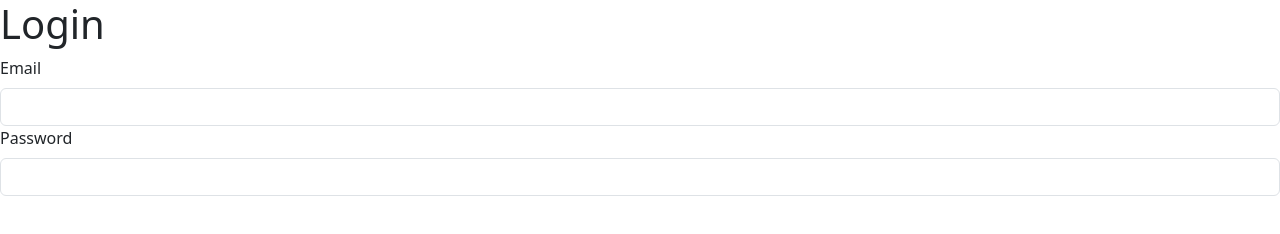
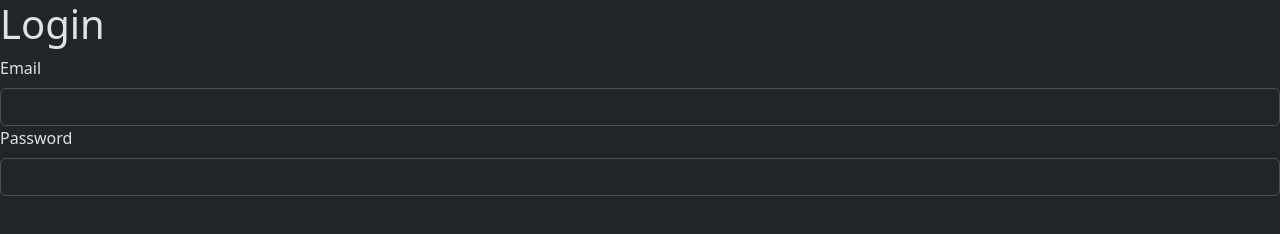
Before and after one commit to Haad1000/OrganizeMe, a plain HTML site: page login.html in a window 1280 px wide. Drawn offline with nearby package versions, Linux system fonts and the light colour scheme.

Commit message:
Add Theme

```diff
--- a/login.html
+++ b/login.html
@@ -7,13 +7,19 @@
     <script src="https://cdn.jsdelivr.net/npm/bootstrap@5.3.3/dist/js/bootstrap.bundle.min.js" integrity="sha384-YvpcrYf0tY3lHB60NNkmXc5s9fDVZLESaAA55NDzOxhy9GkcIdslK1eN7N6jIeHz" crossorigin="anonymous"></script>
     <title>NavigateMe</title>
 </head>
-<body>
+<body data-bs-theme="dark">
+    <div>
+        <div>
             <h1>Login</h1>
+        </div>
+        <div>
             <form>
                 <label for="inputEmail" class="form-label">Email</label>
                 <input type="email" id="inputEmail" class="form-control">
                 <label for="inputPassword" class="form-label">Password</label>
                 <input type="password" id="inputPassword" class="form-control">
             </form>
+        </div>
+    </div>
 </body>
 </html>
```
Lines whose indentation alone changed are shown as unchanged.
